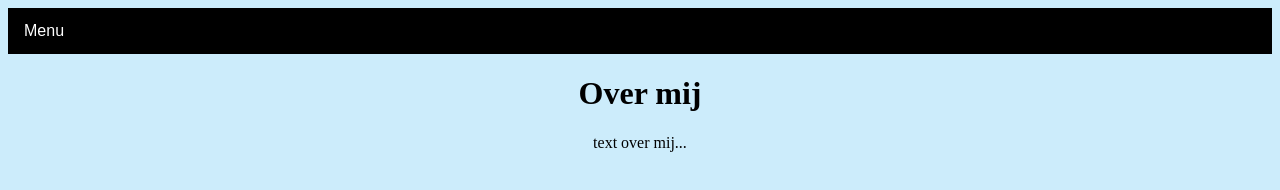
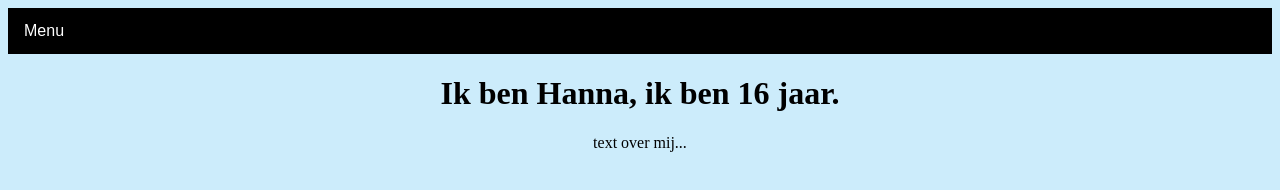
Before and after one commit to Hanna1919/Hanna1919.github.io, a plain HTML site: page index.html in a window 1280 px wide. Drawn offline with Linux system fonts and the light colour scheme.

Commit message:
begin tekst toevoegen

```diff
--- a/index.html
+++ b/index.html
@@ -15,7 +15,7 @@
               </div>
             </div>
           </div>
-        <h1>Over mij</h1>
+        <h1>Ik ben Hanna, ik ben 16 jaar.</h1>
         <p>text over mij...</p>
     </body>
 </html>
```
